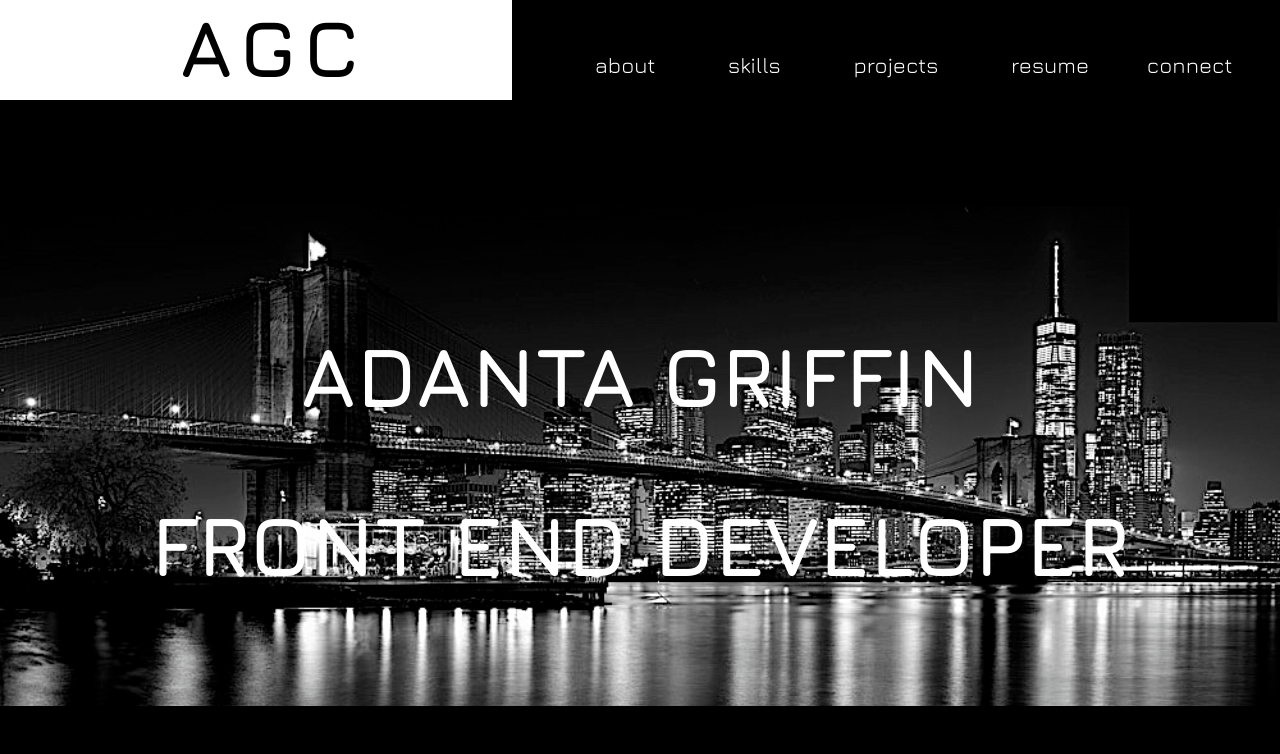
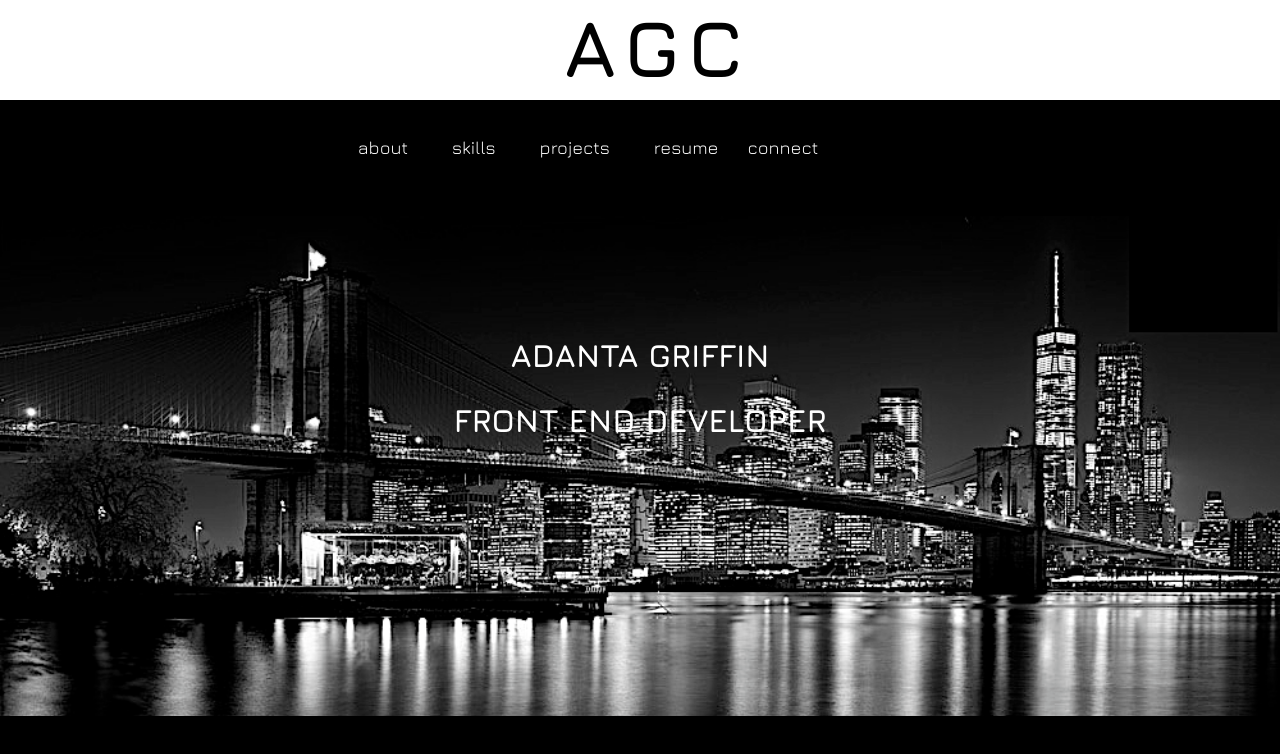
Before and after one commit to AdantaGriffin/portfolio, a React (Create React App) app: page / in a window 1280 px wide. Shown: the top 754 px of the page. Built offline with nearby package versions, Linux system fonts and the light colour scheme; no server answers.

Commit message:
updated mobile view

```diff
--- a/src/components/about/me.css
+++ b/src/components/about/me.css
@@ -65,3 +65,26 @@ h1 + p{
         margin-left: 85px;
     }
 }
+
+@media screen and (min-width:320px){
+    .me1{
+        display: flex;
+        flex-wrap: wrap;
+    }
+    .me-text{
+        width: 490px;
+    }
+    .me1 img{
+        margin: auto;
+        width: 390px;
+    }
+    .me-gallery{
+        display: flex;
+    }
+    .me-pic{
+        height: 300px;
+        width: 350px;
+        border: 1px solid red;
+        margin-left: 85px;
+    }
+}
--- a/src/components/header/header.css
+++ b/src/components/header/header.css
@@ -116,6 +116,25 @@ nav{
         font-size: .8em;
     }
 }
+
+@media screen and (min-width:320px){
+    .ul1{
+        display: none;
+    }
+    .header-logo{
+        width: 250%;
+    }
+    .nav2{
+        margin: 0 20px 0 -40px;
+
+    }
+    .ul2{
+        display: flex;
+        justify-content: space-evenly;
+        flex-wrap: wrap;
+        font-size: 12px;
+    }
+}
 #weather{
     color: red;
     font-size: 1.5em;
--- a/src/components/homepage/homepage.css
+++ b/src/components/homepage/homepage.css
@@ -30,3 +30,13 @@
         top: 200px;
     }
 }
+
+@media screen and (min-width:320px) {
+    .homepage-heading{
+        font-size: 200%;
+    }
+    .homepage-title{
+        position: relative;
+        bottom: px;
+    }
+}
--- a/src/components/skills/skills.css
+++ b/src/components/skills/skills.css
@@ -46,3 +46,13 @@ h1{
 }.next a:hover{
     font-weight: 900;
 }
+
+
+@media screen and (min-width:320px){
+    .skills-container{
+        border: 1px solid red;
+    }
+    .skill-block{
+        margin: auto;
+    }
+}
```
